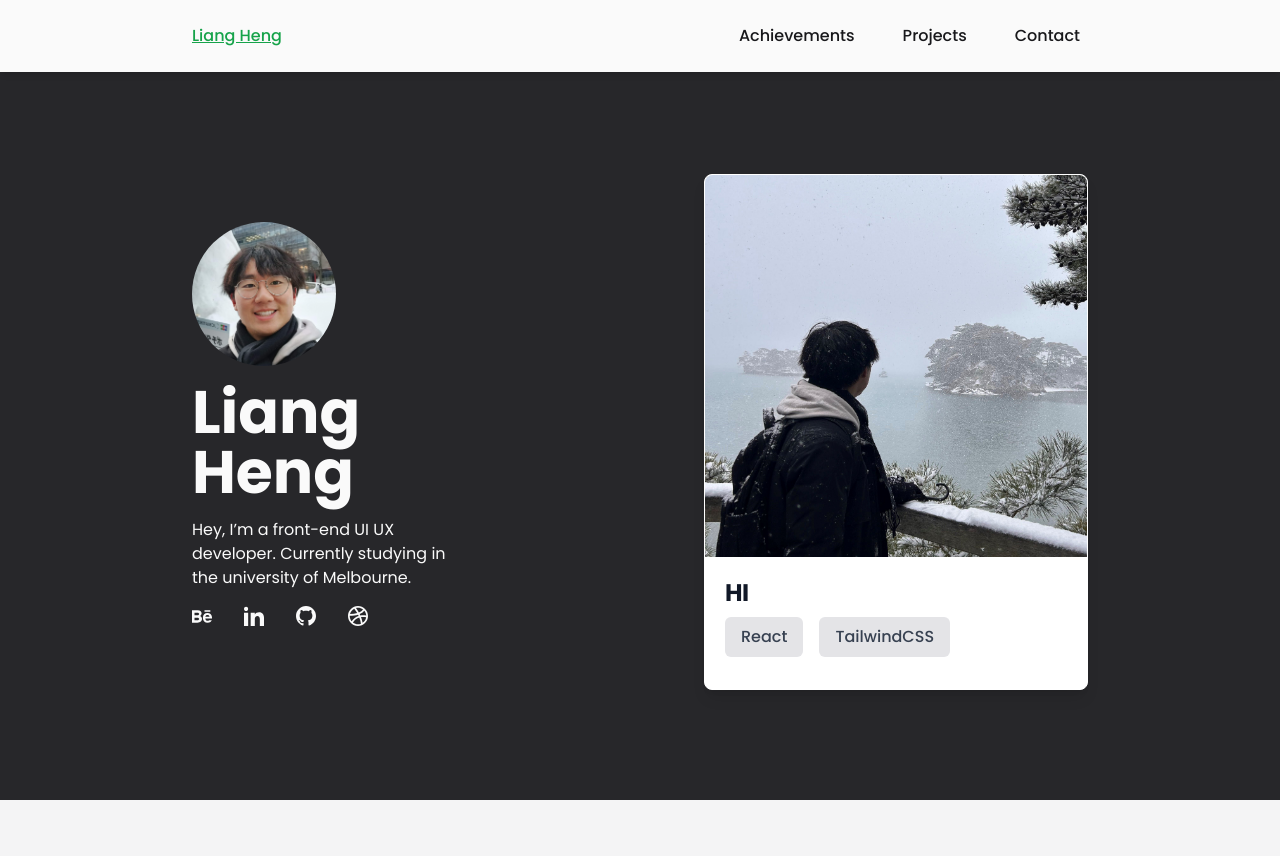
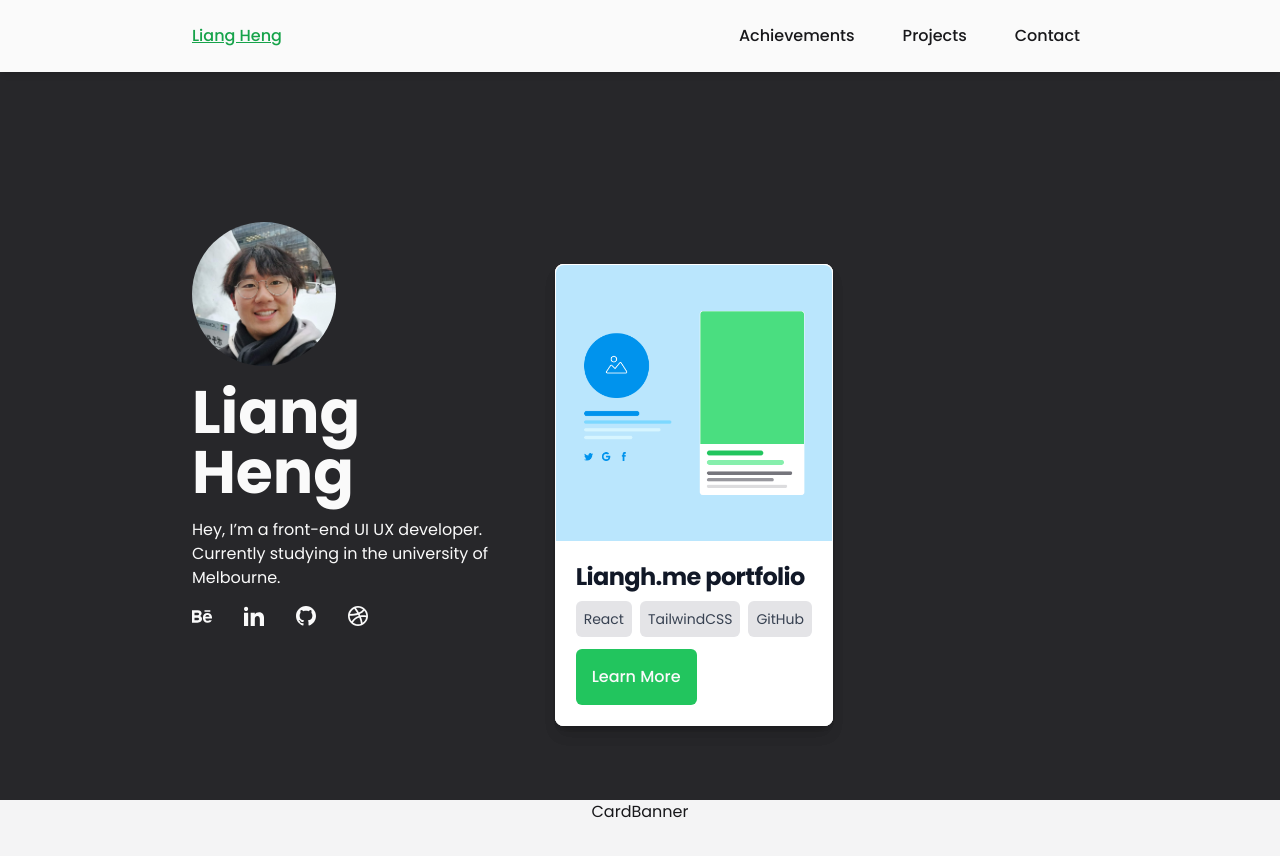
Before and after one commit to e3lo/liangh.me, a React (Vite) app: page / in a window 1280 px wide. Shown: the top 856 px of the page. Before the commit the page ends 800 px from the top, so only its background shows below. Built offline with nearby package versions, Linux system fonts and the light colour scheme.

Commit message:
Positioned draggable cards
Made multiple draggable cards on top of each other

```diff
--- a/index.html
+++ b/index.html
@@ -1,5 +1,5 @@
 <!doctype html>
-<html lang="en">
+<html lang="en" class="scroll-smooth">
   <head>
     <meta charset="UTF-8" />
     <link rel="icon" type="image/svg+xml" href="/vite.svg" />
--- a/package.json
+++ b/package.json
@@ -11,6 +11,7 @@
     "preview": "vite preview"
   },
   "dependencies": {
+    "framer-motion": "^10.16.4",
     "react": "^18.2.0",
     "react-dom": "^18.2.0"
   },
--- /dev/null
+++ b/src/components/CardBanner.tsx
@@ -0,0 +1,7 @@
+const CardBanner = () => {
+  window.addEventListener("scroll", () => {});
+
+  return <div className="grid text-zinc-900">CardBanner</div>;
+};
+
+export default CardBanner;
--- a/src/components/HeroBanner.tsx
+++ b/src/components/HeroBanner.tsx
@@ -1,12 +1,18 @@
 import ProjectCard from "./ProjectCard";
 
 import profilePic from "../assets/profilePic.jpg";
-import project1Img from "../assets/project1.jpg";
+import project1Img from "../assets/PortfolioProject/Wireframe.png";
 import project1Gif from "../assets/project1.gif";
 
+import { motion } from "framer-motion";
+import { useRef } from "react";
+
 const HeroBanner = () => {
+  const constraintsRef = useRef(null);
+
   return (
-    <div className="flex flex-col md:flex-row max-w-4xl mx-32 xl:m-auto pt-24 pb-8 gap-16 items-center">
+    <div ref={constraintsRef} className=" w-full h-full">
+      <div className="h-full flex flex-col md:flex-row max-w-4xl mx-32 xl:m-auto pt-24 pb-8 gap-16 items-center">
         <div className="md:basis-1/3">
           <img className="rounded-full max-h-36" src={profilePic}></img>
           <div>
@@ -77,14 +83,39 @@ const HeroBanner = () => {
             </a>
           </div>
         </div>
-      <div className="md:basis-2/3">
-        <div className="hover:z-40 max-w-sm ml-auto">
+        <div className="w-auto relative bg-slate-100 -top-1/4 self-center">
+          <motion.div
+            drag
+            dragConstraints={constraintsRef}
+            dragMomentum={false}
+            whileDrag={{ scale: 1.05 }}
+            className="absolute"
+          >
+            <div className="max-w-xs">
               <ProjectCard
-            points={["React", "TailwindCSS"]}
+                points={["React", "TailwindCSS", "GitHub"]}
                 image={project1Img}
                 animation={project1Gif}
-            title="HI"
+                title="Liangh.me portfolio"
               />
+            </div>
+          </motion.div>
+          <motion.div
+            drag
+            dragConstraints={constraintsRef}
+            dragMomentum={false}
+            whileDrag={{ scale: 1.05 }}
+            className="absolute"
+          >
+            <div className="max-w-xs">
+              <ProjectCard
+                points={["React", "TailwindCSS", "GitHub"]}
+                image={project1Img}
+                animation={project1Gif}
+                title="Liangh.me portfolio"
+              />
+            </div>
+          </motion.div>
         </div>
       </div>
     </div>
--- /dev/null
+++ b/src/components/ProjectCard.css
@@ -0,0 +1,10 @@
+
+.undraggable img {
+    user-drag: none;
+    -webkit-user-select: none; /* Safari, Chrome */
+    -webkit-user-drag: none;
+    -khtml-user-select: none; /* Konqueror */
+    -moz-user-select: none; /* Firefox */
+    -ms-user-select: none; /* IE */
+    user-select: none; /* CSS3 */
+}
--- a/src/components/ProjectCard.tsx
+++ b/src/components/ProjectCard.tsx
@@ -1,5 +1,6 @@
 import { useState } from "react";
 import { Link } from "react-router-dom";
+import "./ProjectCard.css";
 
 interface Props {
   points: string[];
@@ -18,11 +19,12 @@ const ProjectCard = ({ points, image, animation, title }: Props) => {
     setAnimationState(true);
   };
 
+  document.getElementById("card")?.setAttribute("draggable", "false");
+
   return (
-    <Link to={projectLink}>
-      <div className="w-full bg-white border border-white rounded-lg shadow-lg hover:scale-105 transition-transform duration-500">
+    <div className="undraggable w-full bg-white border border-white rounded-lg shadow-lg transition-transform duration-500">
       <img
-          className="rounded-t-lg w-full"
+        className="card rounded-t-lg w-full"
         src={animationState ? animation : image}
         alt=""
         onMouseEnter={startAnimation}
@@ -31,16 +33,20 @@ const ProjectCard = ({ points, image, animation, title }: Props) => {
         <h5 className="mb-2 text-2xl font-bold tracking-tight text-gray-900">
           {title}
         </h5>
-          <div className="flex flex-row gap-4">
+        <div className="flex flex-row gap-2">
           {points.map((point) => (
-              <div className="mb-3 font-medium text-gray-700 py-2 px-4 bg-zinc-200 rounded-md">
+            <div className="mb-3 text-sm text-gray-700 py-2 px-2 bg-zinc-200 rounded-md">
               {point}
             </div>
           ))}
         </div>
+        <Link to={projectLink} id="card">
+          <button className=" bg-green-500 p-4 rounded-md font-medium hover:bg-green-600">
+            Learn More
+          </button>
+        </Link>
       </div>
     </div>
-    </Link>
   );
 };
 
--- a/src/routes/Home.tsx
+++ b/src/routes/Home.tsx
@@ -1,13 +1,16 @@
 import NavigationBar from "../components/NavigationBar";
 import HeroBanner from "../components/HeroBanner";
+import CardBanner from "../components/CardBanner";
+
 function Home() {
   return (
     <>
       <NavigationBar />
-      <div className="h-screen w-screen">
-        <div className="md:h-screen bg-zinc-800 flex justify-center">
-          <HeroBanner />
-        </div>
+      <div className="md:h-screen bg-zinc-800 flex justify-center">
+        <HeroBanner />
+      </div>
+      <div className="md:h-screen bg-zinc-100 flex justify-center">
+        <CardBanner />
       </div>
     </>
   );
```
Also changed, not shown: src/assets/PortfolioProject/Wireframe.png (added), 1 other file (tests, documents, lock files or other folders). Lines whose indentation alone changed are shown as unchanged.
